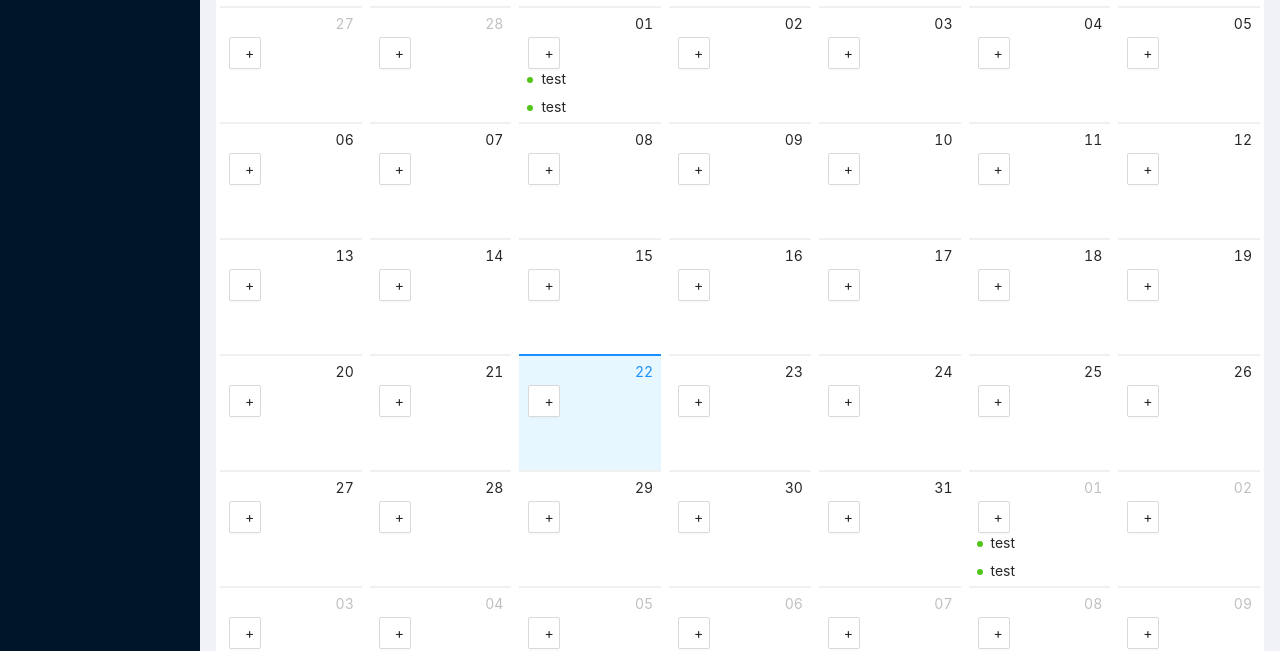
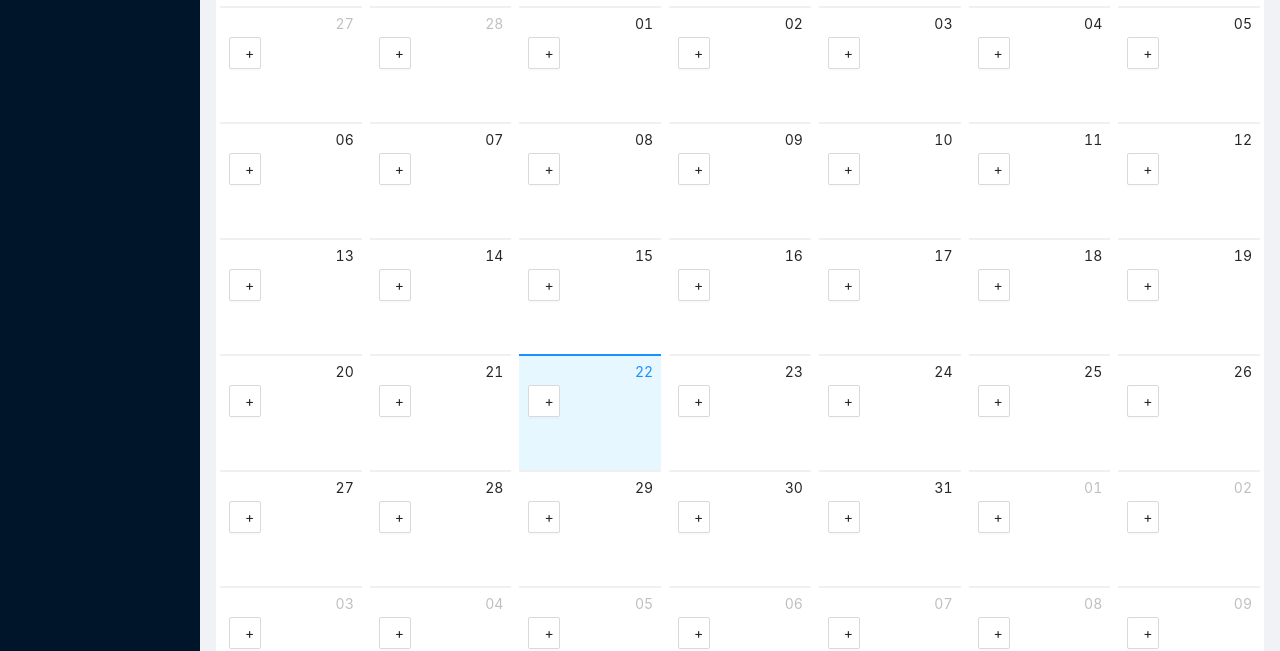
Before and after one commit to seunghunjeong/noticeboard, a React (Create React App) app in the folder client/: page / in a window 1280 px wide. Shown: the part 161-812 px from the top of the page. Built offline with nearby package versions, Linux system fonts and the light colour scheme.

Commit message:
일일보고 팝업 수정

```diff
--- a/client/src/components/homePage/Home.js
+++ b/client/src/components/homePage/Home.js
@@ -9,43 +9,38 @@ import ReactHtmlParser from 'react-html-parser';
 import locale from "antd/es/calendar/locale/ko_KR";
 import Modal from './DailyReportPopup';
 import TextArea from 'antd/lib/input/TextArea';
+import moment from 'moment';
 
 
 
 
-function onPanelChange(value, mode) {
-    console.log(value.format('YYYY-MM-DD'), mode);
-}
 
 function Home() {
-    // antd
-    const { Content } = Layout;
-    const { TabPane } = Tabs;
 
-
+    // 월 단위 캘린더 랜더링할 내용
     function getListData(value) {
         let listData;
         let i = 1
         let content = "test";
         let type = "success";
         let index = [1, 2];
-        switch (value.date()) {
-            case i:
-                listData = [
-                    { index: index[0], type: type, content: content },
-                    { index: index[1], type: type, content: content }
-                ];
-                break;
+        // switch (value.date()) {
+        //     case i:
+        //         listData = [
+        //             { index: index[0], type: type, content: content },
+        //             { index: index[1], type: type, content: content }
+        //         ];
+        //         break;
 
-            default:
-        }
+        //     default:
+        // }
         return listData || [];
     }
 
+    // 월 단위 캘린더 랜더링하는 함수
     function dateCellRender(value) {
         const listData = getListData(value);
-        const day = value.date();
-        console.log(value.format('YYYY-MM-DD'));
+
         return (
             <ul className="events">
                 <Button className="bogo" onClick={openModal}>+</Button>
@@ -58,12 +53,15 @@ function Home() {
         );
     }
 
+
+    // 년 단위 캘린더 랜더링 할 내용
     function getMonthData(value) {
         if (value.month() === 5) {
             return 1394;
         }
     }
 
+    // 년 단위 캘린더 랜더링 위한 함수
     function monthCellRender(value) {
         const num = getMonthData(value);
         return num ? (
@@ -74,9 +72,8 @@ function Home() {
         ) : null;
     }
 
-
+    // 팝업창 열고 닫기위한 상태값 , 열고닫는 함수
     const [modalOpen, setModalOpen] = useState(false);
-
     const openModal = () => {
         setModalOpen(true);
     };
@@ -84,6 +81,18 @@ function Home() {
         setModalOpen(false);
     };
 
+    // 선택일 담기위한 state
+    const [selectDay, setSelectDay] = useState({
+        selectedValue: moment('')
+    })
+
+
+    // 클릭한 셀이 표시하는 일자를 받아옴
+    const onSelect = value => {
+        setSelectDay({
+            selectedValue: value,
+        });
+    };
 
 
     return (
@@ -94,13 +103,15 @@ function Home() {
             }}
                 locale={locale}
                 fullscreen={true}
-                onPanelChange={onPanelChange}
+                // onPanelChange={onPanelChange}
                 dateCellRender={dateCellRender}
-                monthCellRender={monthCellRender}
+                // monthCellRender={monthCellRender}
+                onSelect={onSelect}
             />
-            <Modal open={modalOpen} close={closeModal} header="일일 보고" insert={()=>{alert("click");}}>
-
-                <TextArea style={{height:'300px'}}></TextArea>
+            <Modal open={modalOpen} close={closeModal} header="일일 보고" insert={() => { alert("click"); }}>
+                <Tag style={{ marginBottom: '5px' }}>작성자 :이름</Tag>
+                <Tag style={{ marginBottom: '5px' }}>작성일 :{selectDay.selectedValue.format('YYYY-MM-DD')}</Tag>
+                <TextArea style={{ height: '300px' }}></TextArea>
             </Modal>
         </Fragment>
     )
```
